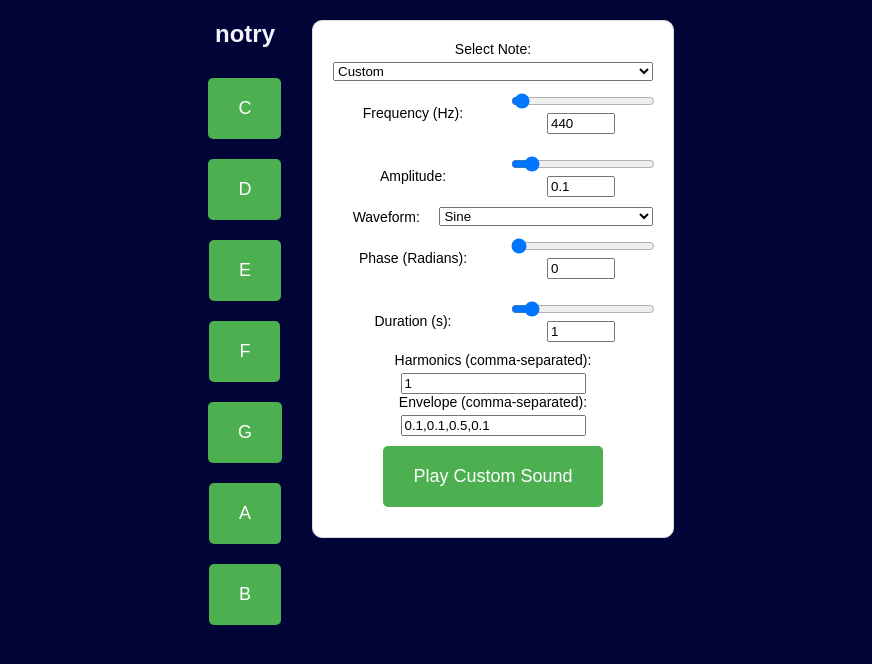
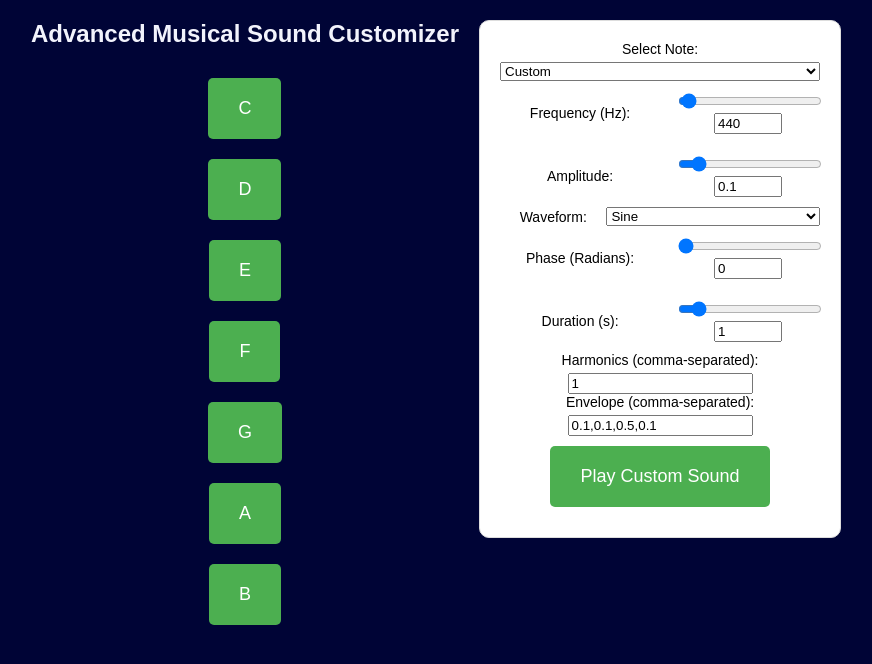
Before and after one commit to SkillfulElectro/notry, a plain HTML site: page index.html in a window 1280 px wide. Shown: the whole page, without its empty margins (204-1076 px from the left). Drawn offline with Linux system fonts and the light colour scheme.

Commit message:
Update index.html

```diff
--- a/index.html
+++ b/index.html
@@ -3,13 +3,13 @@
 <head>
     <meta charset="UTF-8">
     <meta name="viewport" content="width=device-width, initial-scale=1.0">
-    <title>notry</title>
+    <title>Advanced Musical Sound Customizer</title>
     <link rel="stylesheet" href="styles.css">
 </head>
 <body>
     <div class="container">
         <div class="note-buttons">
-            <div class="title">notry</div>
+            <div class="title">Advanced Musical Sound Customizer</div>
             <!-- Buttons for each musical note -->
             <button class="note-button" onclick="playNote(261.63)">C</button>
             <button class="note-button" onclick="playNote(293.66)">D</button>
@@ -77,7 +77,6 @@
             <button class="custom-play-button" onclick="playCustomSound()">Play Custom Sound</button>
         </div>
     </div>
-
     <script src="scripts.js"></script>
 </body>
 </html>
```
